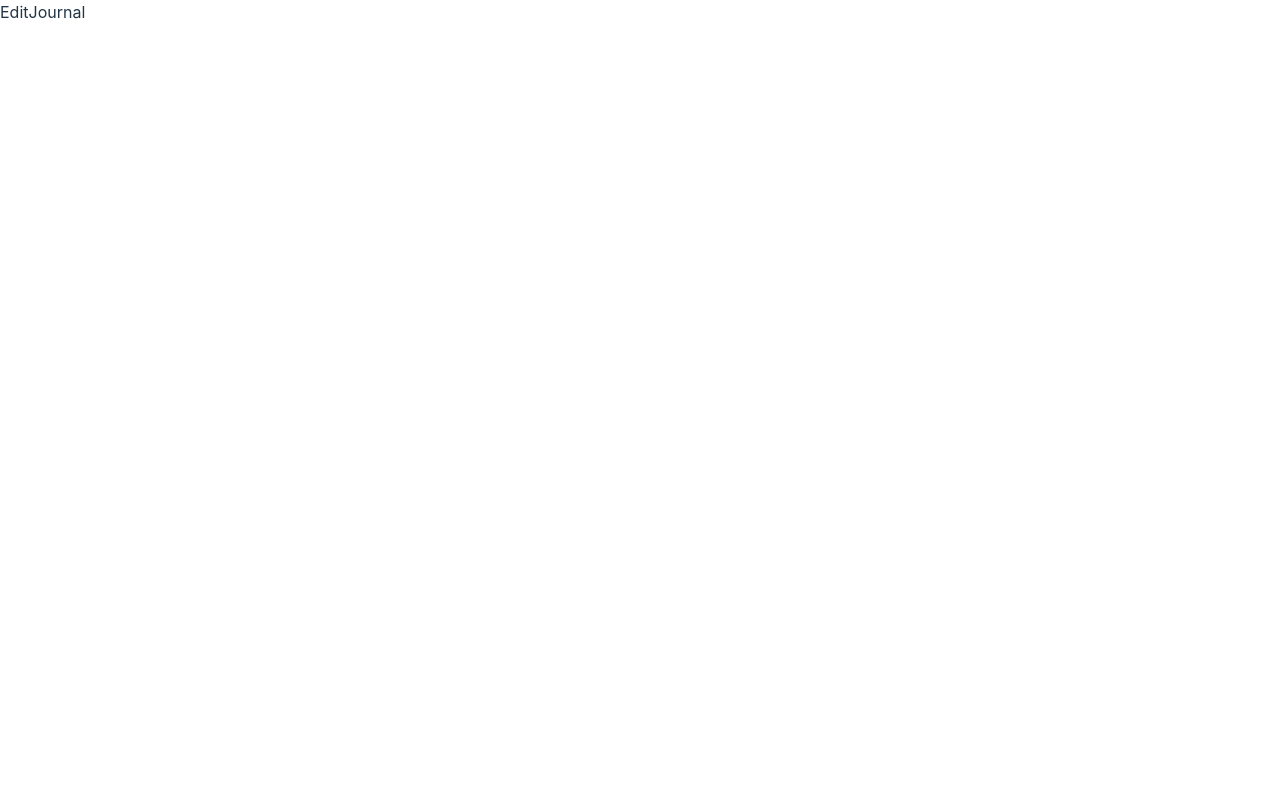
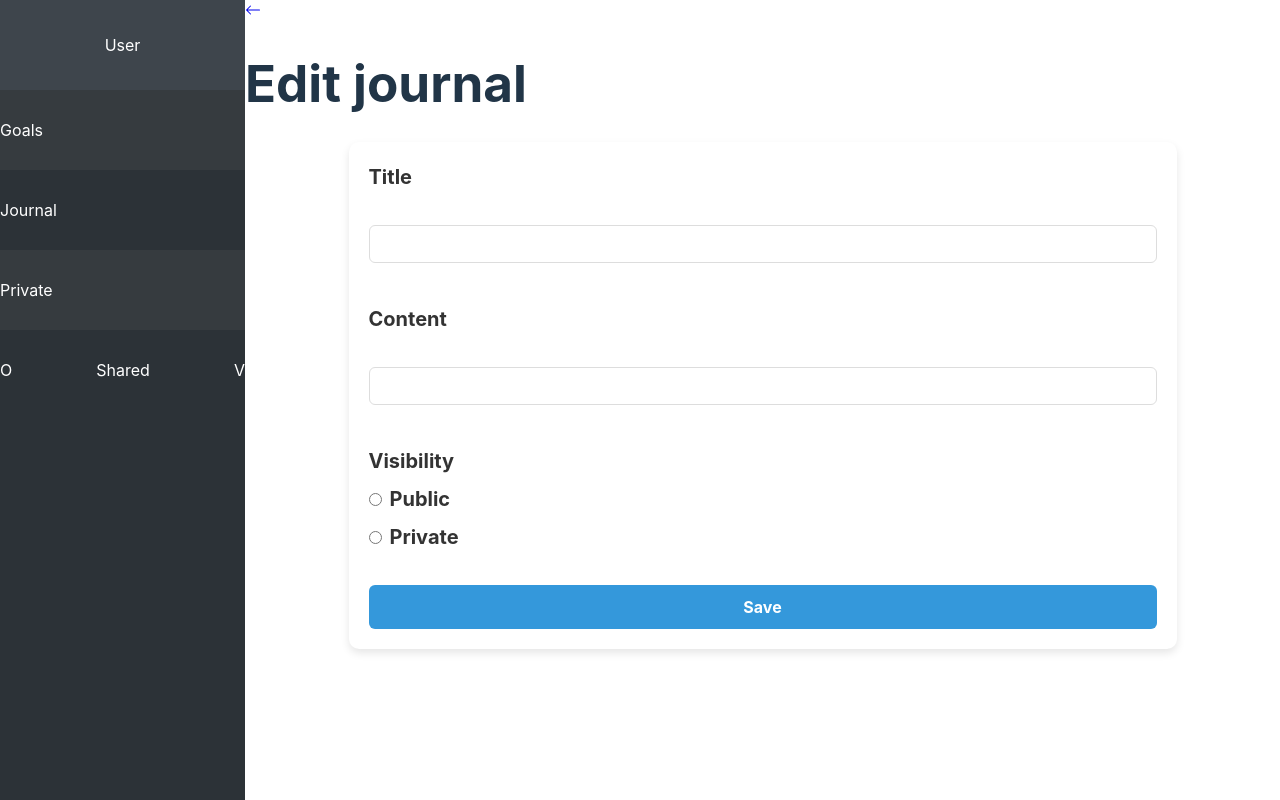
Before and after one commit to Ninejar/cautious-adventure, a React (Vite) app in the folder frontend/: page /journals/edit/1 in a window 1280 px wide. Built offline with nearby package versions, Linux system fonts and the light colour scheme; no server answers.

Commit message:
edit journal functionality

```diff
--- a/frontend/src/pages/EditJournal.jsx
+++ b/frontend/src/pages/EditJournal.jsx
@@ -1,8 +1,96 @@
-import React from 'react'
+import React, { useState, useEffect } from 'react'
+import BackButton from '../components/BackButton'
+import Loading from '../components/Loading'
+import axios from 'axios'
+import {useNavigate, useParams} from 'react-router-dom'
+import Navbar from '../components/Navbar'
 
 const EditJournal = () => {
+  const [title, setTitle] = useState('')
+  const [content, setContent] = useState('')
+  const [visibility, setVisibility] = useState('')
+  const [loading, setLoading] = useState(false)
+  const navigate = useNavigate()
+  const {id} = useParams()
+  useEffect(() => {
+    setLoading(true)
+    axios.get(`http://localhost:1814/journals/${id}`)
+    .then((res) => {
+      setTitle(res.data.journal.title)
+      setContent(res.data.journal.content)
+      setVisibility(res.data.journal.visibility)
+      setLoading(false)
+    }).catch((error) => {
+      setLoading(false)
+      alert('An error happened. Please check console.')
+      console.log(error)
+    })
+  }, [])
+
+  const handleEditJournal = () => {
+    const data = {
+      title,
+      content,
+      visibility,
+    }
+    setLoading(true)
+    axios
+      .put(`http://localhost:1814/journals/${id}`, data)
+      .then(()=>{
+        setLoading(false)
+        navigate('/journals/')
+      })
+      .catch((error) => {
+        setLoading(false)
+        alert('An error happened. Please check console')
+        console.log(error)
+      })
+  }
   return (
-    <div>EditJournal</div>
+    <div className='app'>
+      <Navbar />
+      <div>
+
+      <BackButton />
+      <h1>Edit journal</h1>
+      {loading ? <Loading /> : ''}
+
+      <div className="create_journal">
+        <label>Title</label>
+        <input type="text" value={title} onChange={(e) => setTitle(e.target.value)} />
+
+        <label>Content</label>
+        <input type="text" value={content} onChange={(e) => setContent(e.target.value)} />
+
+        <div className='radio_container'>
+           <label>Visibility</label>
+           <div> <input
+              type="radio"
+              id="public"
+              value="Public"
+              checked={visibility === 'Public'}
+              onChange={(e) => setVisibility(e.target.value)}
+            />
+            <label htmlFor="public">Public</label></div>
+
+           <div>
+             <input
+              type="radio"
+              id="private"
+              value="Private"
+              checked={visibility === 'Private'}
+              onChange={(e) => setVisibility(e.target.value)}
+            />
+            <label htmlFor="private">Private</label>
+           </div>
+        </div>
+        <button onClick={handleEditJournal}>
+          Save
+        </button>
+      </div>
+      </div>
+
+    </div>
   )
 }
 
```
